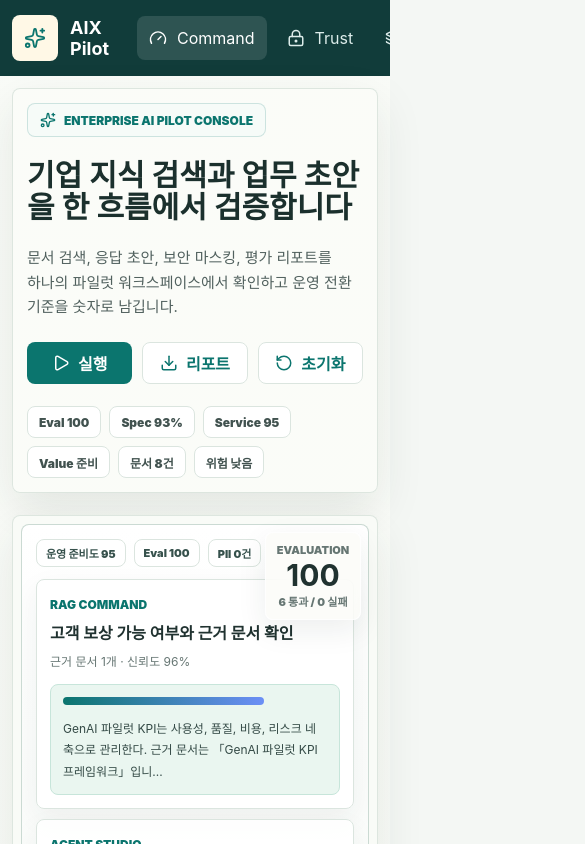
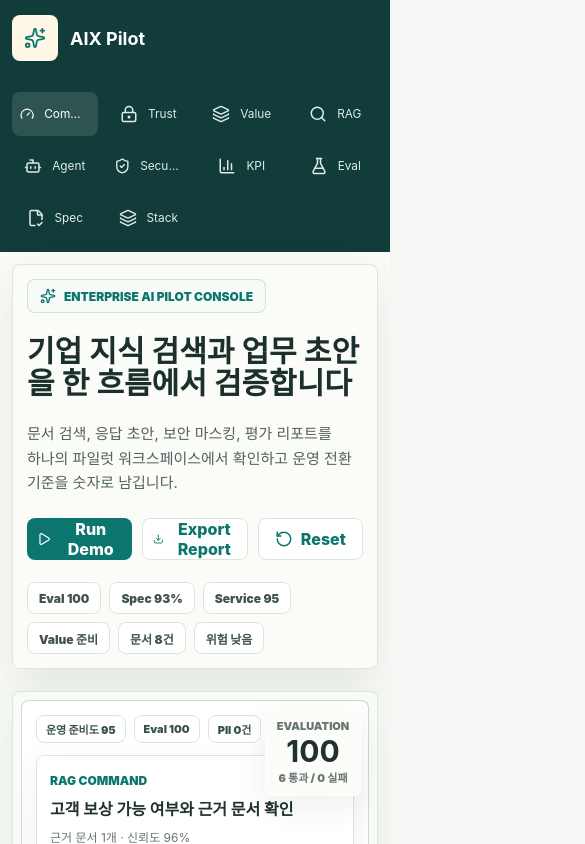
Before and after one commit to KIM3310/aix-pilot, a React (Vite) app: page / in a window 390 px wide. Shown: the top 844 px of the page, 585 px wide, since content can reach past the window. Built offline with nearby package versions, Linux system fonts and the light colour scheme.

Commit message:
Polish mobile nav and package CTA surface

```diff
--- a/src/App.tsx
+++ b/src/App.tsx
@@ -681,15 +681,15 @@
             <div className="top-actions">
               <button type="button" className="icon-button" title="파일럿 실행" onClick={runDemoScenario}>
                 <Play size={18} />
-                <span>실행</span>
+                <span>Run Demo</span>
               </button>
               <button type="button" className="icon-button ghost" title="보고서 생성" onClick={exportReport}>
                 <Download size={18} />
-                <span>리포트</span>
+                <span>Export Report</span>
               </button>
               <button type="button" className="icon-button ghost" title="초기화" onClick={resetWorkspace}>
                 <RotateCcw size={18} />
-                <span>초기화</span>
+                <span>Reset</span>
               </button>
             </div>
             <div className="hero-proof-row" aria-label="pilot proof summary">
--- a/src/styles.css
+++ b/src/styles.css
@@ -1661,7 +1661,9 @@
 .package-line strong {
   color: var(--ink);
   font-size: 22px;
-  white-space: nowrap;
+  min-width: 0;
+  white-space: normal;
+  overflow-wrap: anywhere;
 }
 
 .package-line span {
@@ -2811,19 +2813,35 @@
     position: static;
     height: auto;
     padding: 12px;
-    flex-direction: row;
-    align-items: center;
-    overflow-x: auto;
+    flex-direction: column;
+    align-items: stretch;
+    overflow-x: visible;
   }
 
   .side-nav nav {
-    display: flex;
+    display: grid;
+    grid-template-columns: repeat(auto-fit, minmax(78px, 1fr));
     gap: 8px;
+    width: 100%;
   }
 
   .brand-lockup div:last-child,
   .nav-button span {
     display: block;
+  }
+
+  .nav-button {
+    justify-content: center;
+    min-width: 0;
+    padding: 0 8px;
+  }
+
+  .nav-button span {
+    min-width: 0;
+    overflow: hidden;
+    text-overflow: ellipsis;
+    white-space: nowrap;
+    font-size: 0.74rem;
   }
 
   .workspace {
```
